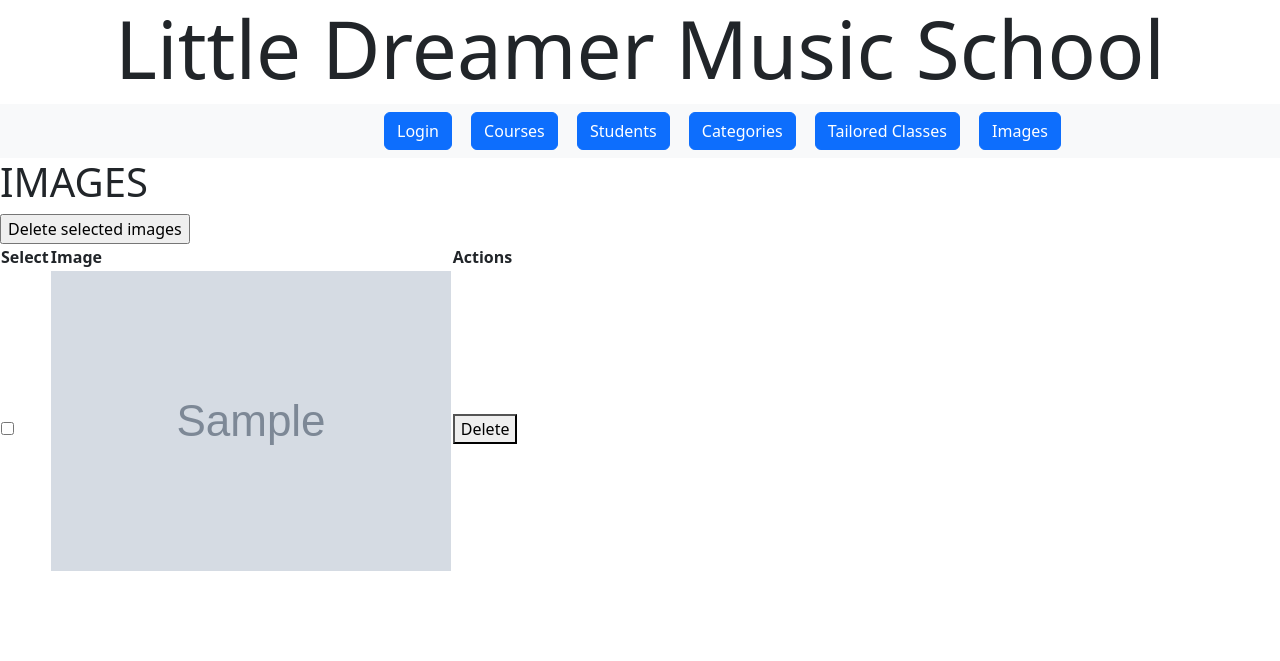
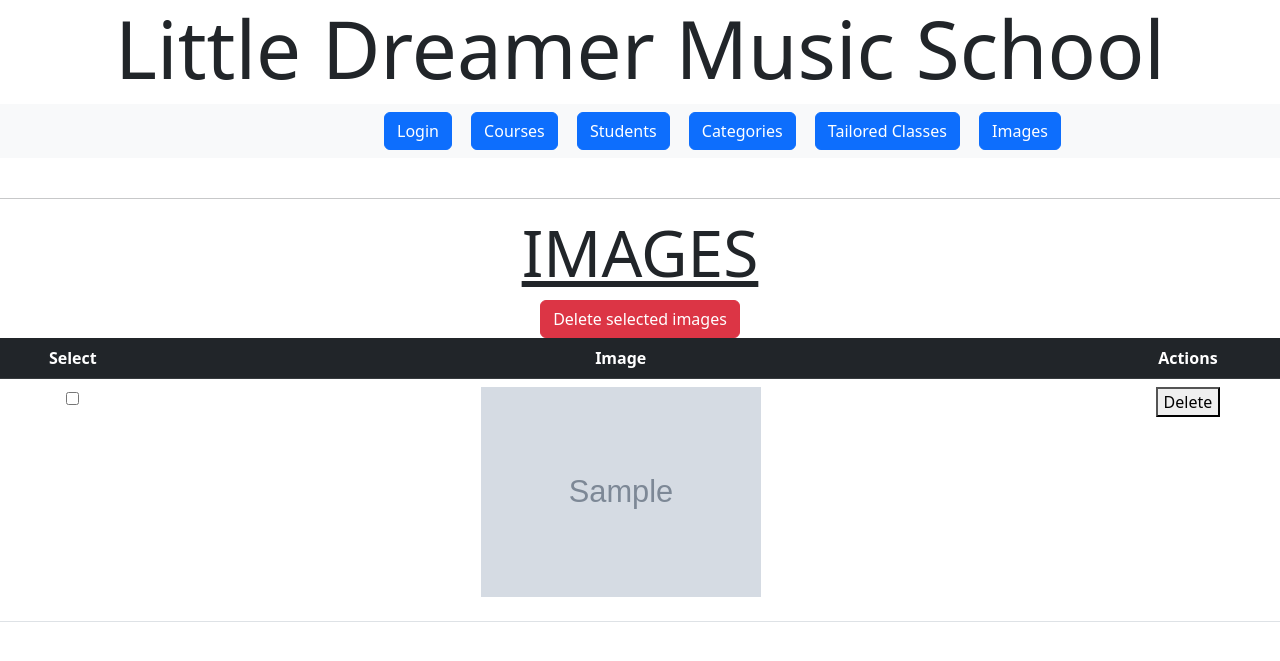
Before and after one commit to liguang02/Web-Database-Interface, a PHP site: page /images.php in a window 1280 px wide. Shown: the top 661 px of the page. Run offline with PHP 8.4, Linux system fonts and the light colour scheme; a user stored in the database is signed in; data comes from the database, SQL or seed files in the repository; tables that the repository leaves empty hold one stand-in row (values such as "Sample post"); grey boxes marked "Sample" are stand-in pictures.

Commit message:
set the image width and height settings

```diff
--- a/contact.php
+++ b/contact.php
@@ -1,5 +1,4 @@
 <?php
-require_once("index.html");
 if ($_SERVER['REQUEST_METHOD'] === 'POST') {
     if (!empty($_POST['name']) && !empty($_POST['email']) && !empty($_POST['phone']) && !empty($_POST['subject']) && !empty($_POST['body'])) {
         $to = "contact_littledreamermusic@example.com";
@@ -20,7 +19,7 @@ if ($_SERVER['REQUEST_METHOD'] === 'POST') {
 ?>
 <link href="https://cdn.jsdelivr.net/npm/bootstrap@5.2.0/dist/css/bootstrap.min.css" rel="stylesheet" >
 <br><hr>
-
+<div class="container">
 <h1 class="display-5"><ins>Contact Us</ins></h1>
 <form method="post">
     <?php if (!empty($_GET['error'])) { ?>
@@ -43,5 +42,7 @@ if ($_SERVER['REQUEST_METHOD'] === 'POST') {
     </p>
     <p class="text-center">
         <button class="btn btn-success" type="submit">Send Enquiry</button>
+        <a class="btn btn-danger" href="index.html">Back to Main Menu</a>
     </p>
+</div>
 </form>
--- a/course_details.php
+++ b/course_details.php
@@ -38,7 +38,7 @@ include('home.html');
     if ($image_stmt->execute([$course->id]) && $image_stmt->rowCount() > 0) {
         while ($course_image = $image_stmt->fetchObject()) { ?>
             <div class="row">
-                <p><img src="course_images/<?= $course_image->filePath ?>"/></p>
+                <p><img src="course_images/<?= $course_image->filePath ?>" width= 30% height="auto"></p>
             </div>
         <?php }
     } ?>
--- a/images.php
+++ b/images.php
@@ -6,14 +6,16 @@ $images = $dbh->prepare("SELECT * FROM `course_image`");
 
 require_once('home.html');
 ?>
-
-<h1>IMAGES</h1>
+<link href="https://cdn.jsdelivr.net/npm/bootstrap@5.2.0/dist/css/bootstrap.min.css" rel="stylesheet" >
+<br><hr>
+<h1 class="display-3 text-center"><ins>IMAGES</ins></h1>
 <div>
     <form method="post" action="image_delete.php" id="images-delete-form">
-        <input type="submit" value="Delete selected images">
+        <div class="section text-center">
+        <input class="btn btn-danger" type="submit" value="Delete selected images">
         <?php if ($images->execute() && $images->rowCount() > 0) { ?>
-            <table>
-                <thead>
+            <table class="table table-hover">
+                <thead class="table-dark">
                 <tr>
                     <th>Select</th>
                     <th>Image</th>
@@ -23,10 +25,10 @@ require_once('home.html');
                 <tbody>
                 <?php while ($image = $images->fetchObject()) { ?>
                     <tr>
-                        <td><input type="checkbox" name="image_ids[]" value="<?= $image->id ?>"/></td>
+                        <td><input type="checkbox" name="image_ids[]"  value="<?= $image->id ?>"/></td>
                         <td>
                             <div class="row">
-                                <p><img src="course_images/<?= $image->filePath ?>"/></p>
+                                <p><img src="course_images/<?= $image->filePath ?>" width = 30% height="auto"></p>
                             </div>
                         </td>
                         <td>
@@ -39,6 +41,7 @@ require_once('home.html');
         <?php } else {?>
             <p>There's no data in images</p>
         <?php } ?>
+        </div>
     </form>
 </div>
 </body>
--- a/login.php
+++ b/login.php
@@ -49,7 +49,8 @@ if ($_SERVER['REQUEST_METHOD'] === 'POST') {
         <form method="post">
             <input type="text" name="username" placeholder="Username"><br><br>
             <input type="password" name="password" placeholder="Password"><br><br>
-            <button type="submit">Login</button>
+            <button class="btn btn-primary" type="submit">Login</button>
+            <a class="btn btn-danger" href="index.html">Back to Main Menu</a>
         </form>
 </div>
 </body>
```
